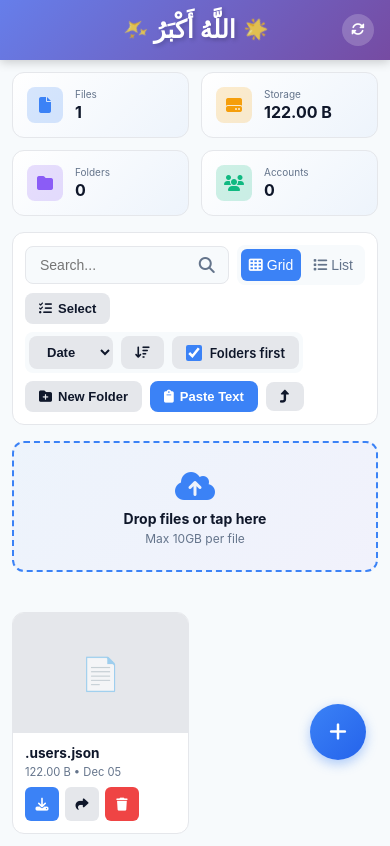
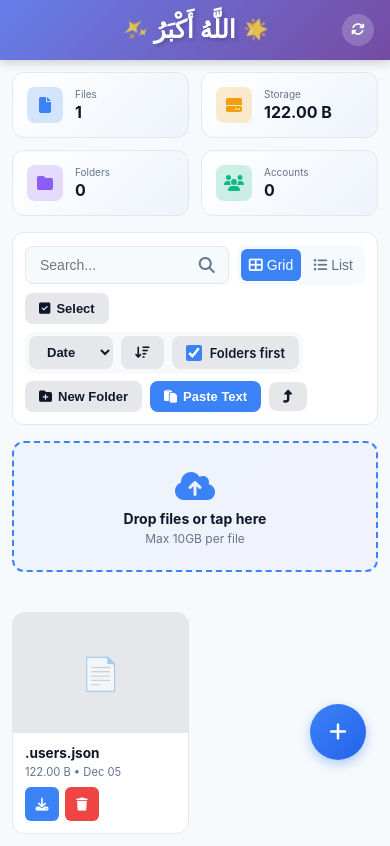
Before and after one commit to Mahmoudgomaa001/FileVault, a Flask app: page /b/ in a window 390 px wide. Shown: the part 60-906 px from the top of the page. Run offline with Flask 3, Linux system fonts and the light colour scheme; the visitor is signed in with stand-in values (Sample User, id 1); data that the repository does not hold is empty; parts of the project's set-up code (start-up, migrations or seed data) failed here and were passed over; some web fonts are replaced.

Commit message:
feat: add bulk actions and improve UI
This commit introduces several new features and UI improvements:

- Removes the "Share" button from the file cards.
- Adds "Select All" and "Select None" buttons to the bulk actions toolbar.
- Adds a button to download selected files individually.
- Updates several icons to be more modern and relevant.
- Improves the responsiveness of the bulk actions toolbar on smaller screens.

```diff
--- a/static/css/style.css
+++ b/static/css/style.css
@@ -235,6 +235,20 @@
       .accounts-card { flex-direction: column; align-items: stretch; }
       .account-actions { flex-direction: column; align-items: stretch; width: 100%; margin-top: .75rem; }
       .account-actions .btn { width: 100%; justify-content: center; }
+      #bulkActionsToolbar .toolbar-row {
+        flex-direction: column;
+        align-items: stretch;
+        gap: .75rem;
+      }
+      #bulkActionsToolbar .toolbar-row > div {
+        display: grid;
+        grid-template-columns: 1fr 1fr;
+        gap: .5rem;
+      }
+      #bulkActionsToolbar .toolbar-row > div:first-child {
+        grid-template-columns: 1fr;
+        text-align: center;
+      }
     }
 
     @media (min-width: 768px) {
--- a/static/js/main.js
+++ b/static/js/main.js
@@ -196,6 +196,20 @@
         }
     }
 
+    function selectAll() {
+        document.querySelectorAll('.file-card:not([style*="display: none"]) .file-select-checkbox').forEach(cb => {
+            cb.checked = true;
+        });
+        handleSelectionChange();
+    }
+
+    function deselectAll() {
+        document.querySelectorAll('.file-card .file-select-checkbox').forEach(cb => {
+            cb.checked = false;
+        });
+        handleSelectionChange();
+    }
+
     // Dhikr data
 
 async function changeDhikr() {
@@ -557,14 +571,6 @@ async function changeDhikr() {
     }
 
     // SHARE / COPY
-    function shareFile(rel){
-      const rawUrl = `${window.location.origin}${URLS.raw}?path=${encodeURIComponent(rel)}`;
-      if(navigator.share && /mobile|android|iphone/i.test(navigator.userAgent)){
-        navigator.share({title:'Shared File', url:rawUrl}).catch(()=> copyLink(rawUrl));
-      } else {
-        copyLink(rawUrl);
-      }
-    }
     function copyLink(url){
       try {
         if(navigator.clipboard){
@@ -794,13 +800,34 @@ async function changeDhikr() {
         }
     }
 
+    async function bulkDownloadIndividual() {
+        if (selectedFiles.size === 0) { return; }
+        const sources = Array.from(selectedFiles);
+        for (const rel of sources) {
+            const card = document.querySelector(`.file-card[data-rel="${rel}"]`);
+            if (card && card.dataset.isDir !== '1') {
+                const downloadUrl = card.dataset.dl;
+                const a = document.createElement('a');
+                a.style.display = 'none';
+                a.href = downloadUrl;
+                a.download = card.dataset.name;
+                document.body.appendChild(a);
+                a.click();
+                a.remove();
+            }
+        }
+    }
+
     function initBulkActions(){
         document.getElementById('selectModeBtn')?.addEventListener('click', toggleSelectMode);
         document.getElementById('bulkMoveBtn')?.addEventListener('click', openMoveModal);
         document.getElementById('confirmMoveBtn')?.addEventListener('click', confirmMove);
         document.getElementById('bulkDeleteBtn')?.addEventListener('click', confirmBulkDelete);
         document.getElementById('bulkDownloadBtn')?.addEventListener('click', bulkDownload);
-        document.getElementById('deselectAllBtn')?.addEventListener('click', () => toggleSelectMode(false));
+        document.getElementById('bulkDownloadIndividualBtn')?.addEventListener('click', bulkDownloadIndividual);
+        document.getElementById('cancelSelectionBtn')?.addEventListener('click', () => toggleSelectMode(false));
+        document.getElementById('selectAllBtn')?.addEventListener('click', selectAll);
+        document.getElementById('deselectAllBtn')?.addEventListener('click', deselectAll);
     }
 
     function initFileGrid() {
--- a/templates/base.html
+++ b/templates/base.html
@@ -40,7 +40,7 @@
         <i class="fas fa-shield-alt"></i><span>FileVault</span>
       </a>
       <nav class="nav-menu">
-        <a class="btn btn-secondary" href="{{ url_for('home') }}" title="My Files"><i class="fas fa-home"></i></a>
+        <a class="btn btn-secondary" href="{{ url_for('home') }}" title="My Files"><i class="fas fa-home-alt"></i></a>
         <div class="user-badge">{{ icon or "📁" }} {{ user_label }}</div>
         {% if authed %}
           <!-- Desktop-only buttons -->
@@ -52,12 +52,12 @@
               {% endif %}
               <button class="btn btn-success btn-icon" id="myQRBtn" title="My QR"><i class="fas fa-qrcode"></i></button>
               {% if is_admin %}
-              <button class="btn btn-secondary btn-icon" id="accountsBtn" title="Accounts"><i class="fas fa-user-gear"></i></button>
-              <button class="btn btn-secondary btn-icon" id="settingsBtn" title="Settings"><i class="fas fa-gear"></i></button>
+              <button class="btn btn-secondary btn-icon" id="accountsBtn" title="Accounts"><i class="fas fa-users-cog"></i></button>
+              <button class="btn btn-secondary btn-icon" id="settingsBtn" title="Settings"><i class="fas fa-cog"></i></button>
               {% endif %}
               <button class="btn btn-secondary btn-icon" id="installBtn" title="Install App" style="display: none;"><i class="fas fa-mobile-screen-button"></i></button>
               <button id="themeBtn" class="btn btn-secondary btn-icon" title="Toggle theme"><i class="fas fa-moon"></i></button>
-              <a href="{{ url_for('logout') }}" class="btn btn-danger btn-icon" title="Logout"><i class="fas fa-sign-out-alt"></i></a>
+              <a href="{{ url_for('logout') }}" class="btn btn-danger btn-icon" title="Logout"><i class="fas fa-sign-out"></i></a>
           </div>
 
           <!-- Mobile-only dropdown menu -->
@@ -72,13 +72,13 @@
                   <button class="dropdown-item" onclick="document.getElementById('myQRBtn').click()"><i class="fas fa-qrcode"></i><span>My QR</span></button>
                   <hr class="dropdown-divider">
                   {% if is_admin %}
-                  <button class="dropdown-item" onclick="document.getElementById('accountsBtn').click()"><i class="fas fa-user-gear"></i><span>Accounts</span></button>
-                  <button class="dropdown-item" onclick="document.getElementById('settingsBtn').click()"><i class="fas fa-gear"></i><span>Settings</span></button>
+                  <button class="dropdown-item" onclick="document.getElementById('accountsBtn').click()"><i class="fas fa-users-cog"></i><span>Accounts</span></button>
+                  <button class="dropdown-item" onclick="document.getElementById('settingsBtn').click()"><i class="fas fa-cog"></i><span>Settings</span></button>
                   {% endif %}
                   <button class="dropdown-item" id="installBtnMobile" onclick="document.getElementById('installBtn').click()" style="display:none;"><i class="fas fa-mobile-screen-button"></i><span>Install App</span></button>
                   <button class="dropdown-item" onclick="document.getElementById('themeBtn').click()"><i class="fas fa-moon"></i><span>Toggle Theme</span></button>
                   <hr class="dropdown-divider">
-                  <a href="{{ url_for('logout') }}" class="dropdown-item dropdown-item-danger"><i class="fas fa-sign-out-alt"></i><span>Logout</span></a>
+                  <a href="{{ url_for('logout') }}" class="dropdown-item dropdown-item-danger"><i class="fas fa-sign-out"></i><span>Logout</span></a>
               </div>
           </div>
         {% endif %}
--- a/templates/browse.html
+++ b/templates/browse.html
@@ -25,10 +25,13 @@
   <div class="toolbar-row" style="justify-content:space-between;">
     <div style="font-weight:700;" id="selectionCount"></div>
     <div style="display:flex; gap:.5rem;">
-      <button class="btn btn-primary btn-icon" id="bulkMoveBtn" title="Move selected"><i class="fas fa-folder-tree"></i></button>
-      <button class="btn btn-danger btn-icon" id="bulkDeleteBtn" title="Delete selected"><i class="fas fa-trash"></i></button>
-      <button class="btn btn-success btn-icon" id="bulkDownloadBtn" title="Download selected"><i class="fas fa-download"></i></button>
-      <button class="btn btn-secondary" id="deselectAllBtn">Cancel</button>
+      <button class="btn btn-secondary" id="selectAllBtn">Select All</button>
+      <button class="btn btn-secondary" id="deselectAllBtn">Select None</button>
+      <button class="btn btn-primary btn-icon" id="bulkMoveBtn" title="Move selected"><i class="fas fa-right-left"></i></button>
+      <button class="btn btn-danger btn-icon" id="bulkDeleteBtn" title="Delete selected"><i class="fas fa-trash-alt"></i></button>
+      <button class="btn btn-success btn-icon" id="bulkDownloadIndividualBtn" title="Download selected files individually"><i class="fas fa-file-download"></i></button>
+      <button class="btn btn-success btn-icon" id="bulkDownloadBtn" title="Download selected as zip"><i class="fas fa-file-archive"></i></button>
+      <button class="btn btn-secondary" id="cancelSelectionBtn">Cancel</button>
     </div>
   </div>
 </div>
@@ -41,10 +44,10 @@
       <i class="fas fa-search search-icon"></i>
     </div>
     <div class="view-controls">
-      <button class="view-btn" data-view="grid" onclick="setView('grid')"><i class="fas fa-th"></i><span>Grid</span></button>
-      <button class="view-btn" data-view="list" onclick="setView('list')"><i class="fas fa-list"></i><span>List</span></button>
+      <button class="view-btn" data-view="grid" onclick="setView('grid')"><i class="fas fa-th-large"></i><span>Grid</span></button>
+      <button class="view-btn" data-view="list" onclick="setView('list')"><i class="fas fa-list-ul"></i><span>List</span></button>
     </div>
-    <button id="selectModeBtn" class="btn btn-secondary" title="Select Files"><i class="fas fa-tasks"></i> Select</button>
+    <button id="selectModeBtn" class="btn btn-secondary" title="Select Files"><i class="fas fa-check-square"></i> Select</button>
     <!-- Sorting controls -->
     <div class="view-controls" style="gap:.5rem;">
       <select id="sortBy" class="btn btn-secondary" title="Sort by">
@@ -53,12 +56,12 @@
         <option value="type">Type</option>
         <option value="date">Date</option>
       </select>
-      <button id="sortDir" class="btn btn-secondary" title="Asc/Desc" data-dir="asc"><i class="fas fa-arrow-up-wide-short"></i></button>
+      <button id="sortDir" class="btn btn-secondary" title="Asc/Desc" data-dir="asc"><i class="fas fa-sort-amount-up"></i></button>
       <label class="btn btn-secondary" style="gap:.5rem; cursor:pointer;">
         <input type="checkbox" id="foldersFirst" style="accent-color:#3B82F6; width:16px; height:16px;"> Folders first </label>
     </div>
     <button class="btn btn-secondary" onclick="showNewFolderModal()"><i class="fas fa-folder-plus"></i> New Folder</button>
-    <button class="btn btn-primary" id="openClipBtn"><i class="fas fa-clipboard"></i> Paste Text</button>
+    <button class="btn btn-primary" id="openClipBtn"><i class="fas fa-paste"></i> Paste Text</button>
     <nav class="nav-menu">
     <a class="btn btn-secondary" href=".." title="Up one folder">
       <i class="fas fa-level-up-alt"></i>
@@ -117,7 +120,6 @@
         <div class="file-actions">
           {% if not item.is_dir %}
             <a class="btn btn-primary btn-icon" href="{{ url_for('download', path=item.rel) }}" title="Download"><i class="fas fa-download"></i></a>
-            <button class="btn btn-secondary btn-icon" onclick="event.stopPropagation(); shareFile('{{ item.rel }}')" title="Share"><i class="fas fa-share"></i></button>
             <button class="btn btn-danger btn-icon" onclick="event.stopPropagation(); deleteFile('{{ item.rel }}')" title="Delete"><i class="fas fa-trash"></i></button>
           {% else %}
             <a class="btn btn-secondary btn-icon" href="{{ url_for('browse') }}/{{ item.rel }}" title="Open"><i class="fas fa-folder-open"></i></a>
```
